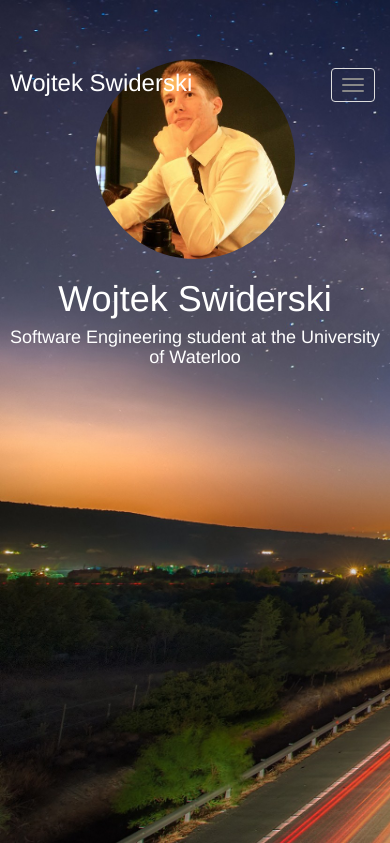
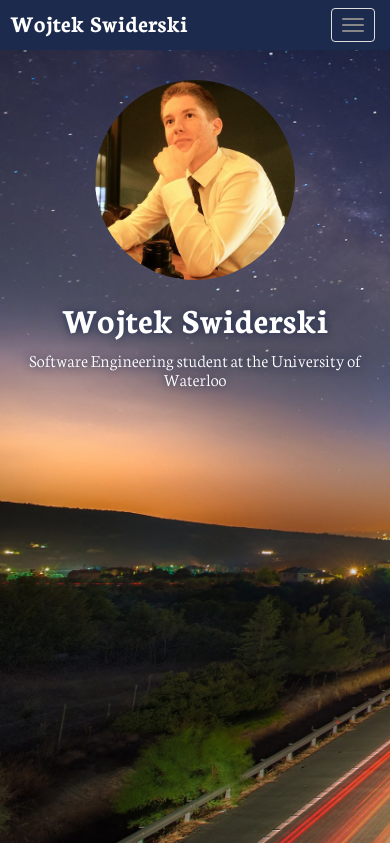
Before and after one commit to Wojtechnology/wojtechnology.github.io, a PHP site: page / in a window 390 px wide. Shown: the top 843 px of the page. Run offline with PHP 8.4, Linux system fonts and the light colour scheme; some libraries are stand-ins or nearby versions.

Commit message:
Dynamic sizing

```diff
--- a/index.html
+++ b/index.html
@@ -1,7 +1,12 @@
-<html>
+<!DOCTYPE html>
+<html lang="en">
 	<head>
+    	<meta charset="utf-8">
+    	<meta http-equiv="X-UA-Compatible" content="IE=edge">
+    	<meta name="viewport" content="width=device-width, initial-scale=1">
 		<title>Wojtek Swiderski</title>
 		<link href="//maxcdn.bootstrapcdn.com/bootstrap/3.3.1/css/bootstrap.min.css" rel="stylesheet">
+		<link href='http://fonts.googleapis.com/css?family=Neuton:300,700' rel='stylesheet' type='text/css'>
 		<link href="style/mainStyle.css" rel="stylesheet">
 	</head>
 	<body>
--- a/style/mainStyle.css
+++ b/style/mainStyle.css
@@ -15,6 +15,8 @@
 
 .nameLogo {
 	margin: 10px;
+	font-family: 'Neuton', serif;
+	font-weight: 700;
 }
 
 .navbar-default {
@@ -22,17 +24,22 @@
 	border: 0;
 	color: white;
 	margin-top: 60px;
+	font-family: 'Neuton', serif;
 }
 
 .navbar-default a {
 	color: #FFF !important;
+}
+.navbar-default a:hover {
+	color: #1C2A4D !important;
+	background-color: #FFF !important;
 }
 
 .navbar-default .navbar-nav > .active a,
 .navbar-default .navbar-nav > .active a:hover,
 .navbar-default .navbar-nav > .active a:focus {
       color: #1C2A4D !important;
-      background: #FFF;
+      background-color: #FFF;
  }
 
 .faceBlock {
@@ -40,7 +47,7 @@
 	height: 100%;
 	background-image: url("../images/backFront.jpg");
 	background-size: cover;
-	padding-top: 15%;
+	padding-top: 200px;
 	position: absolute;
 	top: 0;
 	left: 0;
@@ -50,6 +57,12 @@
 .faceBlock h1, h4 {
 	text-align: center;
 	color: white;
+	text-shadow: 0 0 8px #1C2A4D;
+	font-family: 'Neuton', serif;
+}
+
+.faceBlock h1 {
+	font-weight: 700;
 }
 
 /* Bootstrap modifiers */
@@ -59,3 +72,45 @@
 	width: 100%;
 	background-color: #1C2A4D;
 }
+
+/* Mobile helpers */
+
+@media (max-width: 767px) {
+	.navbar-default {
+		margin-top: 0;
+		background-color: #1C2A4D;
+		position: fixed;
+		width: 100%;
+	}
+	.faceBlock{
+		padding-top: 80px;
+	}
+}
+
+@media (max-height: 519px) and (min-width: 832px){
+	.navbar-default {
+		margin-top: 0;
+		background-color: #1C2A4D;
+		position: fixed;
+		width: 100%;
+	}
+	.faceBlock{
+		padding-top: 80px;
+		height: 520px;
+		background-size: 100%, 520px;
+	}
+}
+
+@media (max-height: 519px) and (max-width: 831px){
+	.navbar-default {
+		margin-top: 0;
+		background-color: #1C2A4D;
+		position: fixed;
+		width: 100%;
+	}
+	.faceBlock{
+		padding-top: 80px;
+		height: 520px;
+		background-size: 832px, 520px;
+	}
+}
```
Also changed, not shown: js/front.js (+14 -0 lines).
